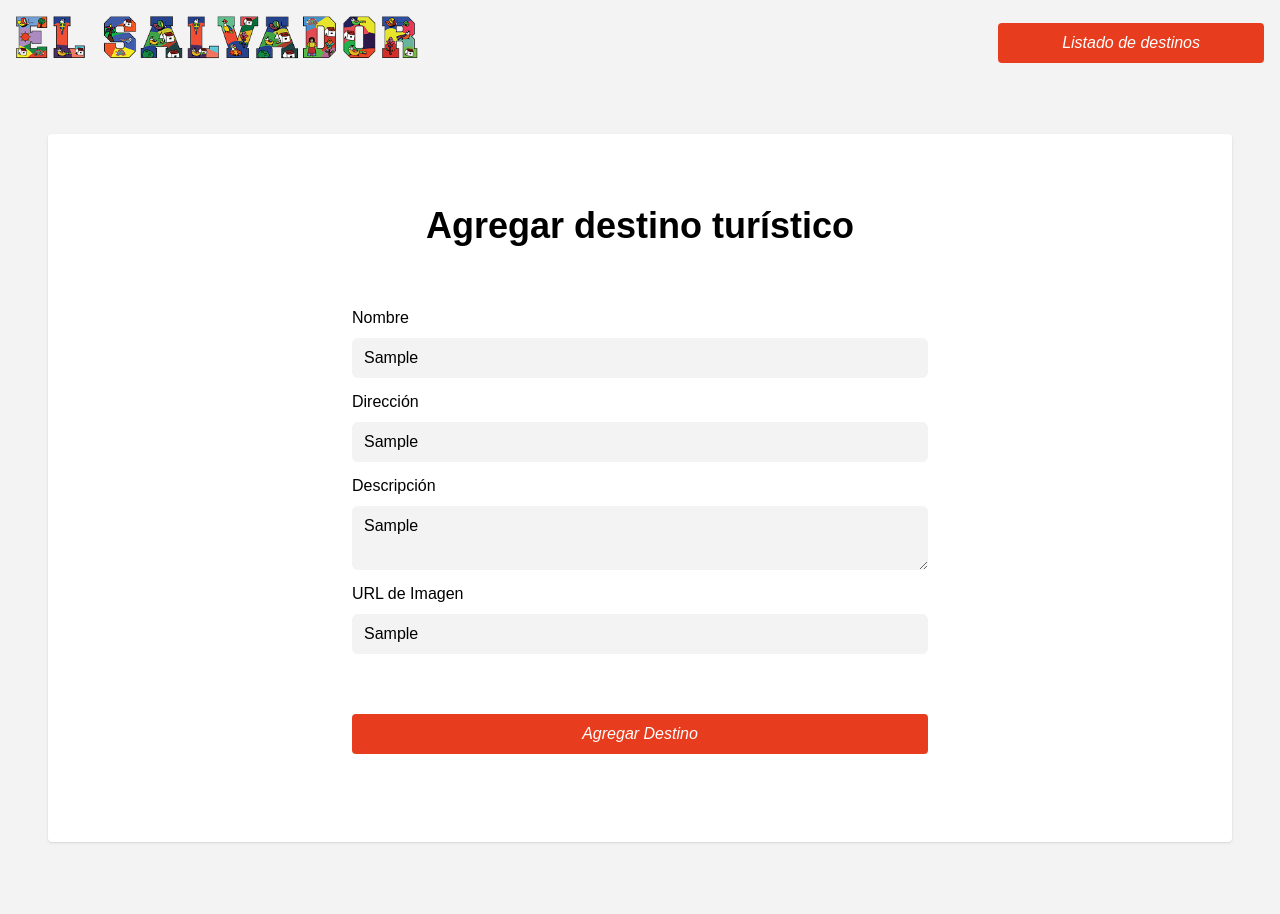
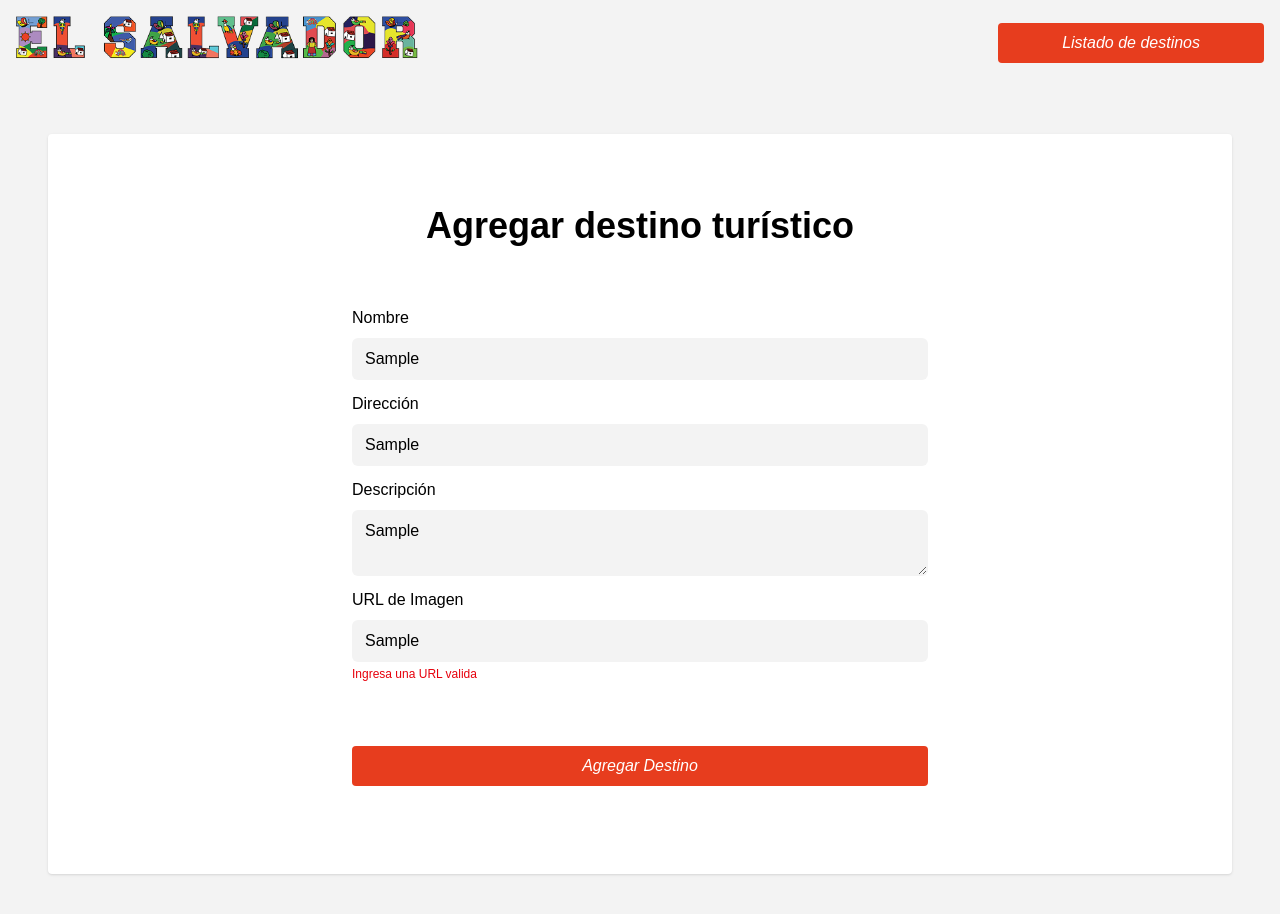
Before and after one commit to ferjgm98/destinos-turisticos-web, a Next.js app: page /agregar-destino in a window 1280 px wide. Both pictures are taken after typing "Sample", "Sample", "Sample", "Sample" into the empty fields and a click on the button "Agregar Destino". Shown: the top 914 px of the page. Before the commit the page ends 890 px from the top, so only its background shows below. Built offline with nearby package versions, Linux system fonts and the light colour scheme.

Commit message:
feat: add Input management with hook and show errors

```diff
--- a/components/core/Input.tsx
+++ b/components/core/Input.tsx
@@ -1,6 +1,6 @@
 "use client";
 
-import { InputHTMLAttributes } from "react";
+import { FocusEventHandler, InputHTMLAttributes } from "react";
 
 export type InputProps = {
   name: string;
@@ -8,8 +8,11 @@ export type InputProps = {
   value?: string;
   type?: string;
   onChange?: InputHTMLAttributes<HTMLInputElement>["onChange"];
+  onBlur?: FocusEventHandler<HTMLInputElement>;
+  onFocus?: FocusEventHandler<HTMLInputElement>;
   className?: undefined | string;
   containerClassName?: undefined | string;
+  error?: string | undefined | null;
 };
 
 export default function Input({
@@ -18,8 +21,11 @@ export default function Input({
   type = "text",
   value,
   onChange,
+  onBlur,
+  onFocus,
   className = "",
   containerClassName = "",
+  error = undefined,
 }: InputProps) {
   return (
     <label className={`flex flex-col ${containerClassName}`} htmlFor={name}>
@@ -27,11 +33,16 @@ export default function Input({
       <input
         id={name}
         name={name}
-        className={`bg-td-base rounded-md px-3 py-2 ${className}`}
+        className={`bg-td-base border border-transparent rounded-md px-3 py-2 ${className} ${
+          error ? "border-red-600" : ""
+        }`}
         type={type}
         value={value}
         onChange={onChange}
+        onBlur={onBlur}
+        onFocus={onFocus}
       />
+      {error ? <p className="text-xs my-1 text-red-600">{error}</p> : null}
     </label>
   );
 }
--- a/components/core/TextArea.tsx
+++ b/components/core/TextArea.tsx
@@ -1,13 +1,18 @@
 "use client";
+
+import { FocusEventHandler, InputHTMLAttributes } from "react";
 
 export type TextAreaProps = {
   name: string;
   label?: string;
   value?: string;
   type?: string;
-  onChange?: (e: any) => void;
+  onChange?: InputHTMLAttributes<HTMLTextAreaElement>["onChange"];
+  onBlur?: FocusEventHandler<HTMLTextAreaElement>;
+  onFocus?: FocusEventHandler<HTMLTextAreaElement>;
   className?: undefined | string;
   containerClassName?: undefined | string;
+  error?: string | undefined | null;
 };
 
 export default function TextArea({
@@ -16,8 +21,11 @@ export default function TextArea({
   type = "text",
   value,
   onChange,
+  onBlur,
+  onFocus,
   className = "",
   containerClassName = "",
+  error,
 }: TextAreaProps) {
   return (
     <label className={`flex flex-col ${containerClassName}`} htmlFor={name}>
@@ -27,8 +35,13 @@ export default function TextArea({
         id={name}
         value={value}
         onChange={onChange}
-        className={`bg-td-base rounded-md px-3 py-2 ${className}`}
+        onBlur={onBlur}
+        onFocus={onFocus}
+        className={`bg-td-base border border-transparent rounded-md px-3 py-2 ${className} ${
+          error ? "border-red-600" : ""
+        }`}
       ></textarea>
+      {error ? <p className="text-xs my-1 text-red-600">{error}</p> : null}
     </label>
   );
 }
--- a/components/destinations/AddDestinationForm.tsx
+++ b/components/destinations/AddDestinationForm.tsx
@@ -3,16 +3,22 @@ import Input from "../core/Input";
 import Button from "../core/Button";
 import TextArea from "../core/TextArea";
 import { useForm } from "@/hooks/use-form/useForm";
+import * as z from "zod";
 
-export type DestinationItem = {
-  name: string;
-  address: string;
-  description: string;
-  imageUrl: string;
-};
+const REQUIRED_MESSAGE = "Este campo es requerido";
+const URL_MESSAGE = "Ingresa una URL valida";
+
+const DestinationItemSchema = z.object({
+  name: z.string().min(1, REQUIRED_MESSAGE),
+  address: z.string().min(1, REQUIRED_MESSAGE),
+  description: z.string().min(1, REQUIRED_MESSAGE),
+  imageUrl: z.url(URL_MESSAGE),
+});
+
+export type DestinationItem = z.infer<typeof DestinationItemSchema>;
 
 export default function AddDestinationForm() {
-  const { fields, onChange, onSubmit } = useForm<DestinationItem>({
+  const { fields, onSubmit, errors, ...rest } = useForm<DestinationItem>({
     initialValues: {
       name: "",
       address: "",
@@ -20,6 +26,7 @@ export default function AddDestinationForm() {
       imageUrl: "",
     },
     handleSubmit: (data) => console.log(data),
+    validatorSchema: DestinationItemSchema,
   });
 
   return (
@@ -27,31 +34,35 @@ export default function AddDestinationForm() {
       <Input
         name="name"
         value={fields.name}
-        onChange={onChange}
+        {...rest}
         label="Nombre"
         className="w-full"
         containerClassName="my-3"
+        error={errors?.name}
       />
       <Input
         name="address"
         value={fields.address}
-        onChange={onChange}
+        {...rest}
         label="Dirección"
         containerClassName="my-3"
+        error={errors?.address}
       />
       <TextArea
         name="description"
         value={fields.description}
-        onChange={onChange}
+        {...rest}
         label="Descripción"
         containerClassName="my-3"
+        error={errors?.description}
       />
       <Input
         name="imageUrl"
         value={fields.imageUrl}
-        onChange={onChange}
+        {...rest}
         label="URL de Imagen"
         containerClassName="my-3"
+        error={errors?.imageUrl}
       />
       <Button className="w-full mt-12" label="Agregar Destino" />
     </form>
```
